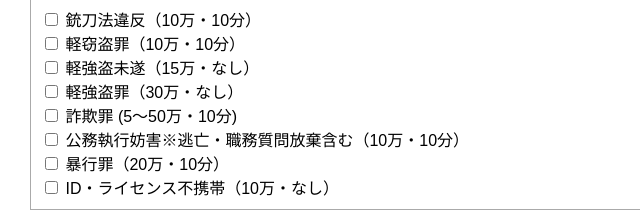
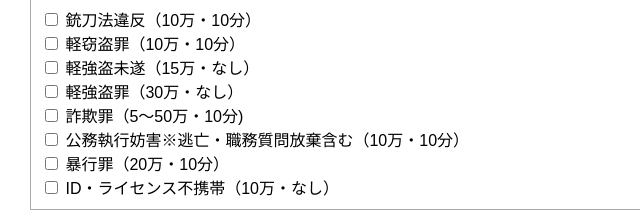
Before and after one commit to Evo4SWORD/bakkinkeisanki-, a plain HTML site: page index.html in a window 1280 px wide. Both pictures are taken after a click on the button "その他". Shown: the part 337-553 px from the top of the page, 0-640 px from the left. Drawn offline with Linux system fonts and the light colour scheme.

Commit message:
Update index.html

```diff
--- a/index.html
+++ b/index.html
@@ -44,7 +44,7 @@
     <label><input type="checkbox" id="theft"> 軽窃盗罪（10万・10分）</label><br>
     <label><input type="checkbox" id="pettyRobberyAttempt"> 軽強盗未遂（15万・なし）</label><br>
     <label><input type="checkbox" id="pettyRobbery"> 軽強盗罪（30万・なし）</label><br>
-    <label><input type="checkbox" id="fraud"> 詐欺罪 (5〜50万・10分)</label><br>
+    <label><input type="checkbox" id="fraud"> 詐欺罪（5〜50万・10分)</label><br>
 
     <div id="fraudCountContainer" class="input-box" style="display: none;">
       詐欺罰金額※5～50万まで:
```
